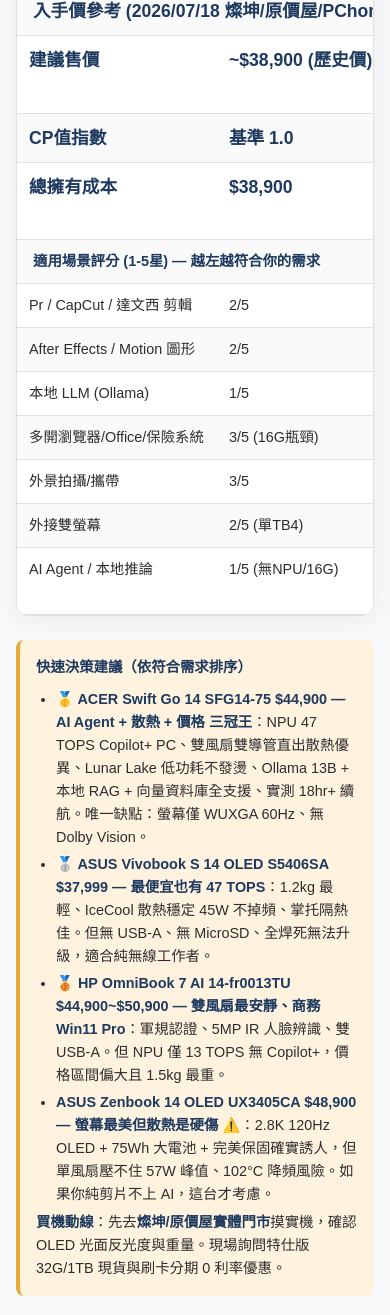
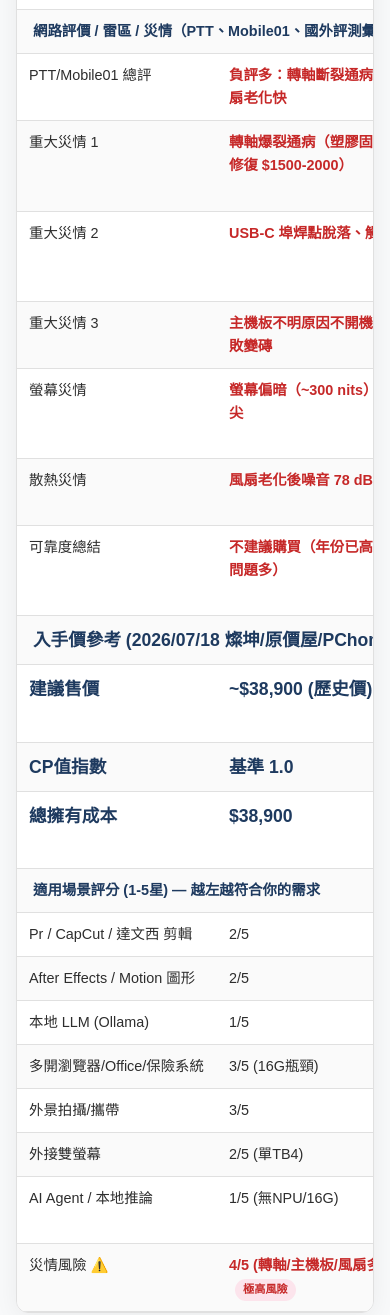
Before and after one commit to CharlieWang0012/laptop-compare, a plain HTML site: page index.html in a window 390 px wide. Shown: the part 4520-5835 px from the top of the page. Drawn offline with Linux system fonts and the light colour scheme.

Commit message:
add: 網路評價/雷區/災情完整分類 (PTT/Mobile01/評測彙整)

```diff
--- a/index.html
+++ b/index.html
@@ -184,6 +184,15 @@
 <tr><td>作業系統</td><td>Windows 11 Home</td><td class="tie">Windows 11 Home</td><td class="tie">Windows 11 Home</td><td class="win">Windows 11 Pro <span class="badge badge-best">專業版</span></td><td class="tie">Windows 11 Home</td></tr>
 <tr><td>保固政策</td><td>1 年國際保固</td><td class="tie">2 年台灣保固</td><td class="tie">2 年國際保固</td><td class="tie">1年國際+2年台灣(1年到府收送)</td><td class="win">2 年國際 + 首年完美保固</td></tr>
 
+<tr class="spec-category"><td colspan="6">網路評價 / 雷區 / 災情（PTT、Mobile01、國外評測彙整）</td></tr>
+<tr><td>PTT/Mobile01 總評</td><td class="lose">負評多：轉軸斷裂通病、休眠死機、風扇老化快</td><td class="win">正面：大推！實況主/創作者好評，散熱優異</td><td class="win">正面：多數好評，續航力突出、C/P值佳</td><td class="tie">中性偏正：商務定位、軍規可靠但偏重</td><td class="lose">褒貶不一：螢幕最美但熱當災情頻傳 ⚠️</td></tr>
+<tr><td>重大災情 1</td><td class="lose">轉軸爆裂通病（塑膠固定座強度不足，修復 $1500-2000）</td><td class="win">無重大災情（僅零星：初次無法充電→系統更新解決）</td><td class="lose">無 USB-A 埠（需全轉接）、無 MicroSD</td><td class="win">無重大災情（MIL-STD 810H 軍規可靠）</td><td class="lose">高溫熱當：待機 60-70°C、開網頁飆 90°C、兩個月當機 6 次</td></tr>
+<tr><td>重大災情 2</td><td class="lose">USB-C 埠焊點脫落、觸控板突然失靈</td><td class="tie">OLED 鏡面反光（強光環境較明顯）</td><td class="lose">NPU 47 TOPS 但軟體生態尚未完全支援（future-ready）</td><td class="tie">NPU 僅 13 TOPS 無 Copilot+（2026 年已落後）</td><td class="lose">滿載 102°C 強制降頻（單風扇壓不住 57W 峰值）</td></tr>
+<tr><td>重大災情 3</td><td class="lose">主機板不明原因不開機、BIOS 更新失敗變磚</td><td class="win">實測續航 18hr+ 真實力，無明顯續航抱怨</td><td class="lose">指紋收集器（黑色款明顯）、滿載機身偏熱</td><td class="lose">1.5kg 同級最重、無 SD 讀卡機</td><td class="lose">華碩官方論壇：拔電源易卡頓當機</td></tr>
+<tr><td>螢幕災情</td><td class="lose">螢幕偏暗（~300 nits）、喇叭聲音小又尖</td><td class="tie">WUXGA 60Hz 解析度/更新率偏低（無 2.8K/120Hz 可選）</td><td class="tie">60Hz 螢幕、亮度僅 400 nits（HDR 600）</td><td class="win">2.8K OLED 120Hz 獲一致好評</td><td class="win">2.8K OLED 120Hz 獲一致好評</td></tr>
+<tr><td>散熱災情</td><td class="lose">風扇老化後噪音 78 dBA、降頻明顯</td><td class="win">雙風扇雙導管直出，散熱好評無投訴</td><td class="win">IceCool 穩定 45W，掌托隔熱佳</td><td class="win">雙風扇安靜、軍規認證散熱可靠</td><td class="lose">嚴重：待機即 60°C 起跳、單風扇散熱瓶頸</td></tr>
+<tr><td>可靠度總結</td><td class="lose">不建議購買（年份已高、轉軸/主機板問題多）</td><td class="win">推薦：使用者回饋穩定、散熱優、續航真實力</td><td class="win">推薦：輕薄便宜 47 TOPS，但需接受 USB-A 全轉接</td><td class="tie">可考慮：軍規可靠但偏重、NPU 弱、價格偏高</td><td class="lose">不推薦：散熱硬傷導致高溫降頻與當機，創作用途風險高</td></tr>
+
 <tr class="spec-category price-row"><td colspan="6">入手價參考 (2026/07/18 燦坤/原價屋/PChome)</td></tr>
 <tr class="price-row"><td>建議售價</td><td>~$38,900 (歷史價)</td><td class="best-price">$44,900 <span class="badge badge-best">燦坤特價</span></td><td class="best-price">$37,999~$39,999 <span class="badge badge-good">16G/1TB或32G/512G</span></td><td class="best-price">$44,900~$50,900 <span class="badge badge-best">Win11 Pro</span></td><td class="best-price">$48,900~$49,900 <span class="badge badge-best">特仕版含完美保固</span></td></tr>
 <tr class="price-row"><td>CP值指數</td><td>基準 1.0</td><td class="win">1.38 <span class="badge badge-good">次高</span></td><td class="win">1.35 <span class="badge badge-good">高</span></td><td class="win">1.35 <span class="badge badge-good">高 (Win11 Pro)</span></td><td class="win">1.42 <span class="badge badge-best">最高</span></td></tr>
@@ -197,6 +206,7 @@
 <tr><td>外景拍攝/攜帶</td><td>3/5</td><td class="win">5/5 (18hr+)</td><td class="win">5/5 (1.2kg)</td><td>3/5 (1.5kg)</td><td class="win">4/5 (75Wh)</td></tr>
 <tr><td>外接雙螢幕</td><td>2/5 (單TB4)</td><td class="win">5/5 (雙TB4+HDMI)</td><td class="tie">3/5 (雙TB4無USB-A)</td><td class="win">4/5 (TB4+USB-C+HDMI)</td><td class="win">5/5 (雙TB4+HDMI+USB-A)</td></tr>
 <tr><td>AI Agent / 本地推論</td><td>1/5 (無NPU/16G)</td><td class="win">5/5 (47 TOPS+Copilot++RAG)</td><td class="win">5/5 (47 TOPS+Copilot++RAG)</td><td class="win">4/5 (13 TOPS+32G+OpenVINO)</td><td class="win">4/5 (13 TOPS+32G+OpenVINO)</td></tr>
+<tr><td>災情風險 ⚠️</td><td class="lose">4/5 (轉軸/主機板/風扇多項通病) <span class="badge badge-note">極高風險</span></td><td class="win">1/5 (無重大災情) <span class="badge badge-best">低風險</span></td><td class="win">1/5 (無重大災情) <span class="badge badge-best">低風險</span></td><td class="tie">2/5 (零星不滿但無系統性災情) <span class="badge badge-good">中低風險</span></td><td class="lose">4/5 (高溫當機頻傳) <span class="badge badge-note">極高風險</span></td></tr>
 </tbody>
 </table>
 </div>
@@ -204,10 +214,10 @@
 <div class="footer-note">
 <strong>快速決策建議（依符合需求排序）</strong>
 <ul>
-<li><strong>🥇 ACER Swift Go 14 SFG14-75 $44,900 — AI Agent + 散熱 + 價格 三冠王</strong>：NPU 47 TOPS Copilot+ PC、雙風扇雙導管直出散熱優異、Lunar Lake 低功耗不發燙、Ollama 13B + 本地 RAG + 向量資料庫全支援、實測 18hr+ 續航。唯一缺點：螢幕僅 WUXGA 60Hz、無 Dolby Vision。</li>
-<li><strong>🥈 ASUS Vivobook S 14 OLED S5406SA $37,999 — 最便宜也有 47 TOPS</strong>：1.2kg 最輕、IceCool 散熱穩定 45W 不掉頻、掌托隔熱佳。但無 USB-A、無 MicroSD、全焊死無法升級，適合純無線工作者。</li>
-<li><strong>🥉 HP OmniBook 7 AI 14-fr0013TU $44,900~$50,900 — 雙風扇最安靜、商務 Win11 Pro</strong>：軍規認證、5MP IR 人臉辨識、雙 USB-A。但 NPU 僅 13 TOPS 無 Copilot+，價格區間偏大且 1.5kg 最重。</li>
-<li><strong>ASUS Zenbook 14 OLED UX3405CA $48,900 — 螢幕最美但散熱是硬傷 ⚠️</strong>：2.8K 120Hz OLED + 75Wh 大電池 + 完美保固確實誘人，但單風扇壓不住 57W 峰值、102°C 降頻風險。如果你純剪片不上 AI，這台才考慮。</li>
+<li><strong>🥇 ACER Swift Go 14 SFG14-75 $44,900 — AI Agent + 散熱 + 價格 三冠王</strong>：NPU 47 TOPS Copilot+ PC、雙風扇雙導管直出散熱優異、Lunar Lake 低功耗不發燙、Ollama 13B + 本地 RAG + 向量資料庫全支援、實測 18hr+ 續航。網路評價正面，無重大災情。缺點：螢幕僅 WUXGA 60Hz、無 Dolby Vision、OLED 鏡面反光。</li>
+<li><strong>🥈 ASUS Vivobook S 14 OLED S5406SA $37,999 — 最便宜也有 47 TOPS</strong>：1.2kg 最輕、IceCool 散熱穩定 45W 不掉頻、掌托隔熱佳。但無 USB-A、無 MicroSD、全焊死無法升級，適合純無線工作者。注意：NPU 47 TOPS 軟體生態尚在發展中、黑色款明顯沾指紋。</li>
+<li><strong>🥉 HP OmniBook 7 AI 14-fr0013TU $44,900~$50,900 — 雙風扇最安靜、商務可靠</strong>：軍規認證、5MP IR 人臉辨識、雙 USB-A、無重大災情。但 NPU 僅 13 TOPS 無 Copilot+、1.5kg 最重、無 SD 讀卡機。</li>
+<li><strong>ASUS Zenbook 14 OLED UX3405CA $48,900 — 螢幕最美但散熱是致命硬傷 ⚠️🚫</strong>：2.8K 120Hz OLED + 75Wh 大電池 + 完美保固確實誘人。但網路災情頻傳：待機 60-70°C、開網頁飆 90°C、兩個月當機 6 次、滿載 102°C 降頻。單風扇壓不住 57W 峰值，散熱設計是硬傷，AI Agent 長時間推論恐不穩。如果你純剪片不上 AI，這台才考慮。</li>
 </ul>
 <p><strong>買機動線</strong>：先去<strong>燦坤/原價屋實體門市</strong>摸實機，確認 OLED 光面反光度與重量。現場詢問特仕版 32G/1TB 現貨與刷卡分期 0 利率優惠。</p>
 </div>
```
